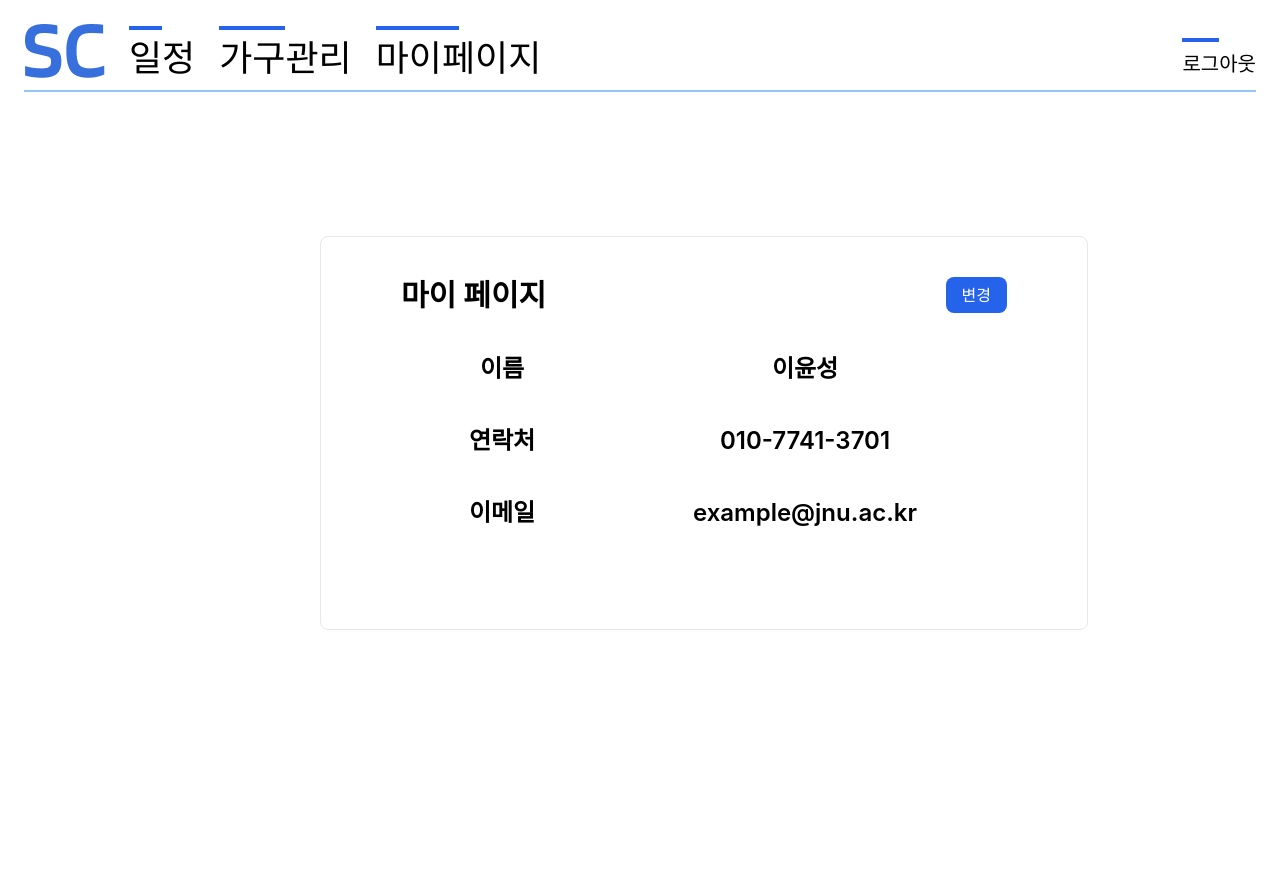
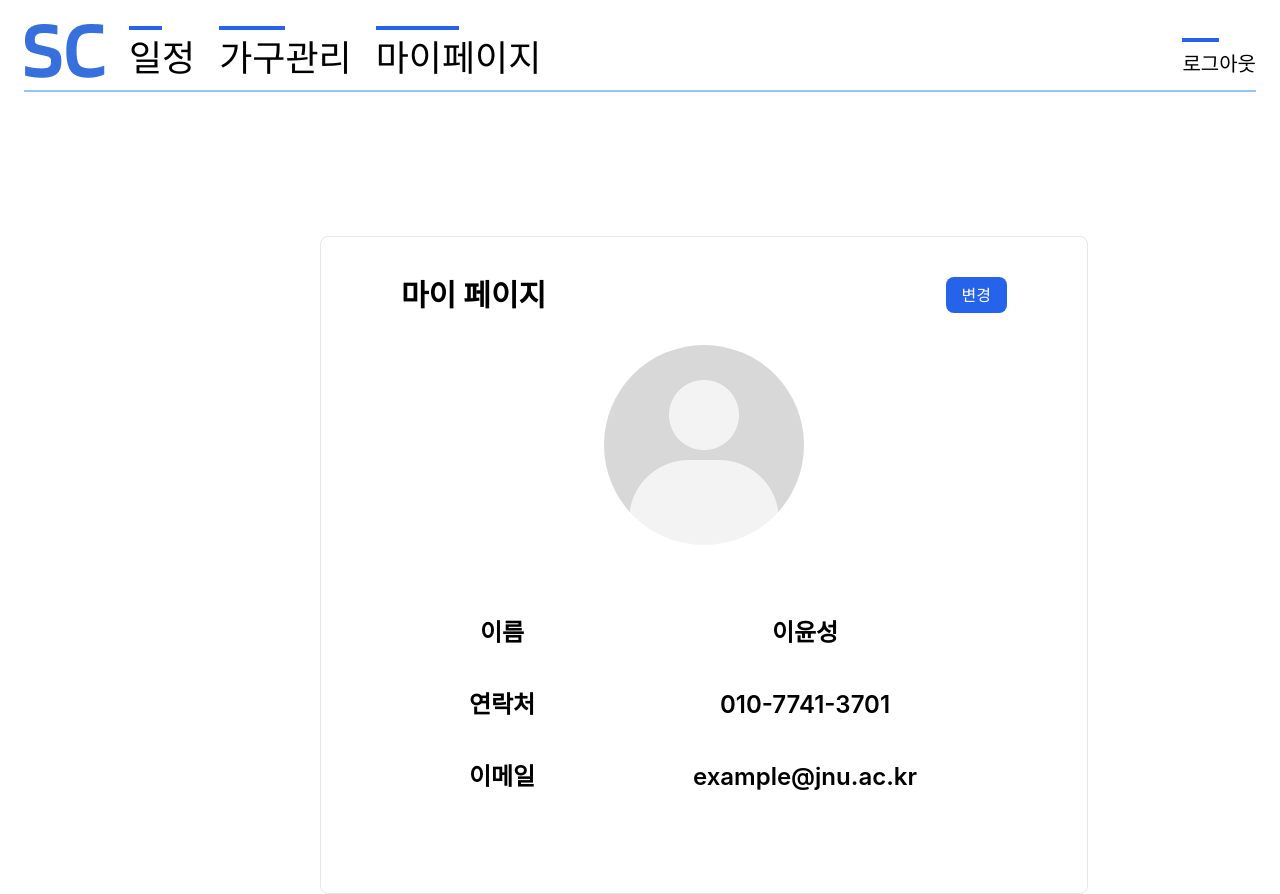
Before and after one commit to 2yunseong/Silver-Connect, a React (Create React App) app in the folder fe/: page /mypage in a window 1280 px wide. Before the commit the page ends 800 px from the top, so only its background shows below. Built offline with nearby package versions, Linux system fonts and the light colour scheme; a small style sheet from the web is missing.

Commit message:
feat(mypage): 기본 프로필 사진 추가

```diff
--- a/fe/src/MyPage/Edit.jsx
+++ b/fe/src/MyPage/Edit.jsx
@@ -1,6 +1,9 @@
+import profile from './profile.png';
+
 const Edit = () => {
   return (
     <div className='text-2xl font-semibold text-left'>
+      <img className='rounded-full w-40 p-3 m-3' src={profile} alt='profile' />
       <div className='name-element flex py-5'>
         <div className='w-1/3'>이름</div>
         <input className='font-normal w-2/3' placeholder='ex)이윤성' />
--- a/fe/src/MyPage/Lookup.jsx
+++ b/fe/src/MyPage/Lookup.jsx
@@ -1,8 +1,15 @@
 import React from 'react';
+
+import profile from './profile.png';
 
 const LookUp = ({ name, phone, email }) => {
   return (
     <div className='text-2xl font-semibold'>
+      <img
+        className='rounded-full w-50 p-3 mx-auto mt-0 mb-10'
+        src={profile}
+        alt='profile'
+      />
       <div className='name-element flex py-5'>
         <div className='w-1/3'>이름</div>
         <div className='w-2/3'>{name}</div>
```
Also changed, not shown: fe/src/MyPage/profile.png (added).
